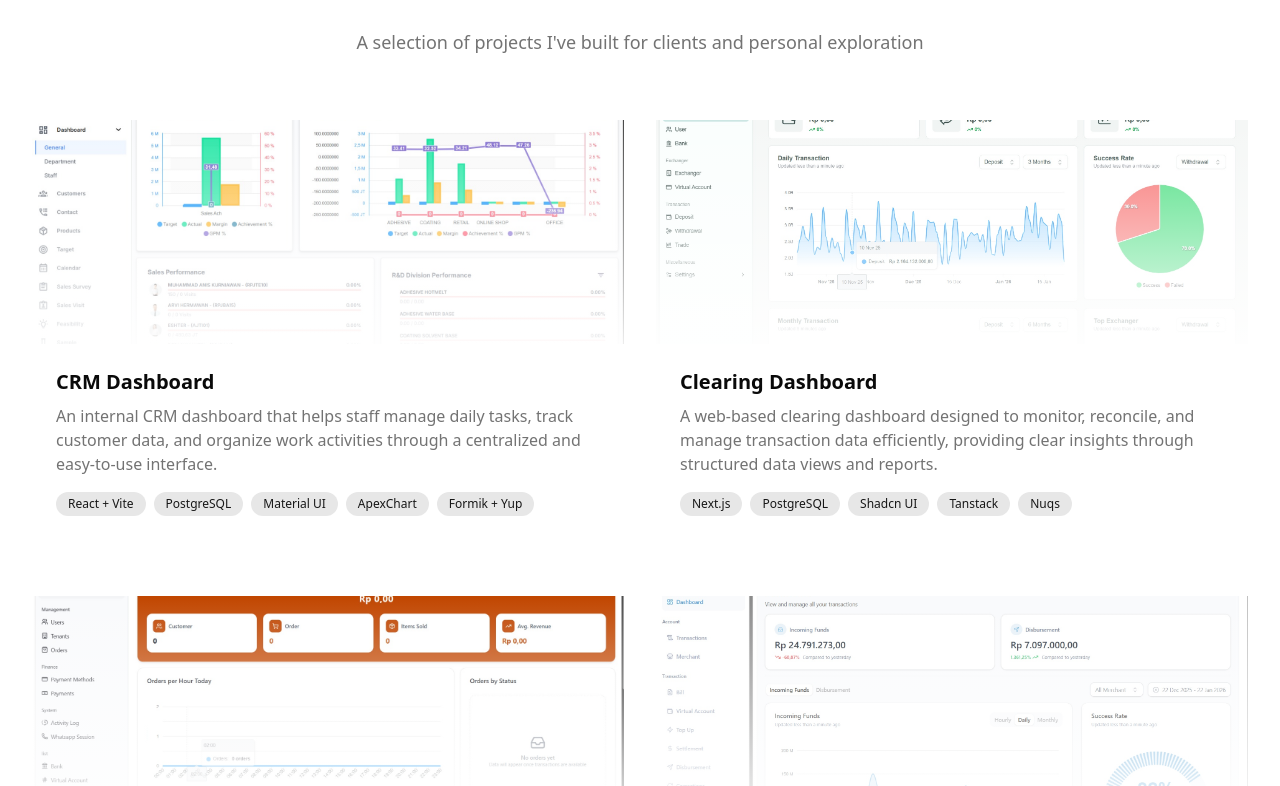
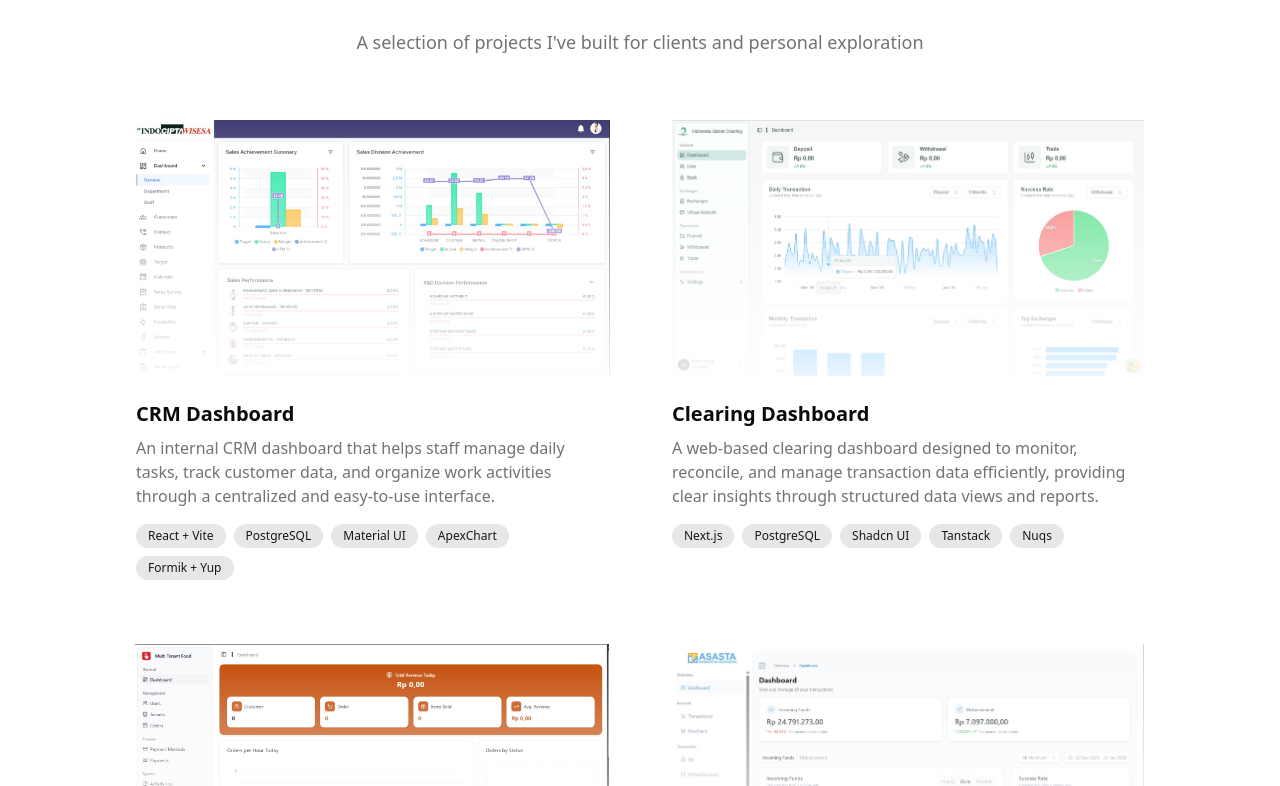
Before and after one commit to TanIvanAgustian/my-portofolio, a Next.js app: page / in a window 1280 px wide. Shown: the part 2674-3460 px from the top of the page. Built offline with nearby package versions, Linux system fonts and the light colour scheme.

Commit message:
fix: project section

```diff
--- a/src/components/ProjectsSection.tsx
+++ b/src/components/ProjectsSection.tsx
@@ -40,7 +40,7 @@ const ProjectsSection = () => {
   const isInView = useInView(ref, { once: true, margin: "-100px" });
 
   return (
-    <section id="projects" className="py-32 relative" ref={ref}>
+    <section id="projects" className="py-32 relativ px-20" ref={ref}>
       <div className="section-container">
         <motion.div
           className="text-center mb-16"
@@ -55,7 +55,7 @@ const ProjectsSection = () => {
           <p className="text-muted-foreground text-lg max-w-2xl mx-auto">A selection of projects I've built for clients and personal exploration</p>
         </motion.div>
 
-        <div className="grid md:grid-cols-2 gap-8">
+        <div className="grid md:grid-cols-2 gap-4">
           {projects.map((project, index) => (
             <motion.div
               key={project.title}
@@ -64,11 +64,11 @@ const ProjectsSection = () => {
               animate={isInView ? { opacity: 1, y: 0 } : {}}
               transition={{ duration: 0.6, delay: index * 0.1 }}
             >
-              <div className="relative h-56 overflow-hidden">
+              <div className="relative h-64 overflow-hidden">
                 <img
                   src={project.image}
                   alt={project.title}
-                  className="w-full h-full object-cover transition-transform duration-500 group-hover:scale-110"
+                  className="w-full h-full object-contain transition-transform duration-500 group-hover:scale-110"
                 />
                 <div className="absolute inset-0 bg-linear-to-t from-background/90 to-transparent" />
               </div>
```
